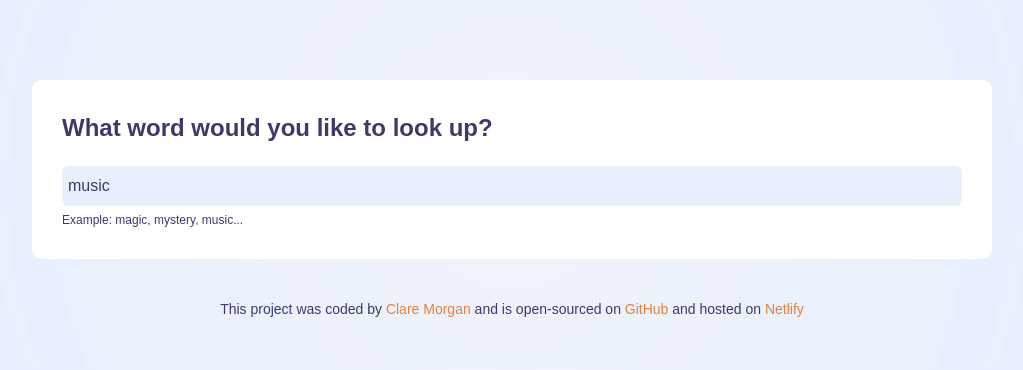
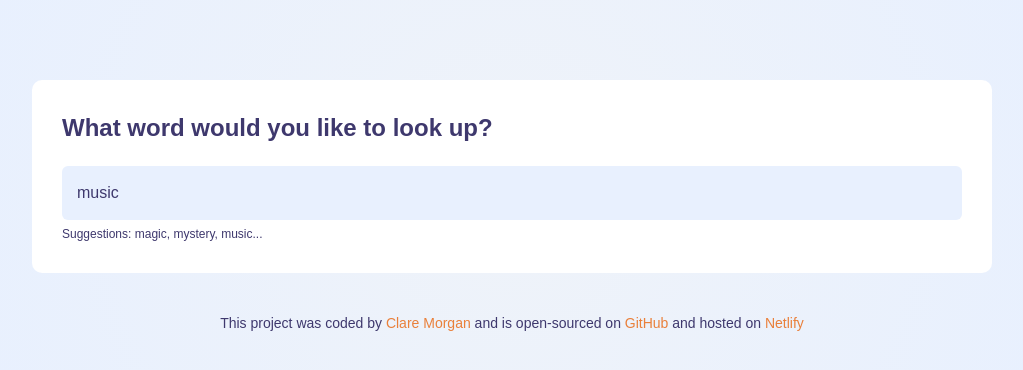
Before and after one commit to ClareMorgan/react-dictionary-app, a React (Create React App) app: page / in a window 1280 px wide. Shown: the top 370 px of the page, without its empty margins (128-1151 px from the left). Built offline with nearby package versions, Linux system fonts and the light colour scheme; no server answers; a web font is replaced by a local one.

Commit message:
Updated form styling

```diff
--- a/src/Dictionary.css
+++ b/src/Dictionary.css
@@ -18,12 +18,15 @@
 }
 .Dictionary input {
   width: 100%;
-  padding: 8px 6px;
+  padding: 15px;
   border: transparent;
   border-radius: 6px;
   background: #e8f0fe;
   color: #3e386d;
 }
+.Dictionary input:focus {
+  outline: none;
+}
 .Dictionary .hint {
   font-size: 12px;
   margin-top: 5px;
--- a/src/Dictionary.js
+++ b/src/Dictionary.js
@@ -56,7 +56,7 @@ export default function Dictionary(props) {
               defaultValue={props.defaultKeyword}
             />
           </form>
-          <div className="hint">Example: magic, mystery, music...</div>
+          <div className="hint">Suggestions: magic, mystery, music...</div>
         </section>
         <Results results={results} />
         <PhotoGallery photos={photos} />
```
